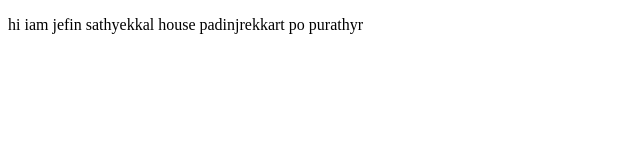
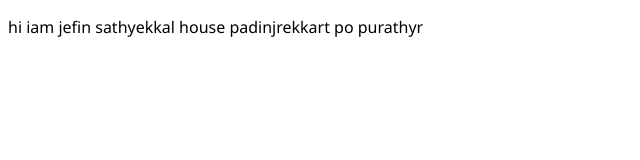
Before and after one commit to JEFINJEFI/collab, a plain HTML site: page index.html in a window 1280 px wide. Shown: the whole page, without its empty margins (0-640 px from the left). Drawn offline with Linux system fonts and the light colour scheme.

```diff
--- a/index.html
+++ b/index.html
@@ -4,8 +4,10 @@
     <meta charset="UTF-8">
     <meta name="viewport" content="width=device-width, initial-scale=1.0">
     <title>Document</title>
+    <link rel="stylesheet" href="style.css">
 </head>
 <body>
-    <p>hi iam jefin sathyekkal house padinjrekkart po purathyr</p>
+    <p class="para">hi iam jefin sathyekkal house padinjrekkart po purathyr</p>
+
 </body>
 </html>
--- /dev/null
+++ b/style.css
@@ -0,0 +1,3 @@
+.para{
+    font-family: 'Segoe UI', Tahoma, Geneva, Verdana, sans-serif;
+}
```
